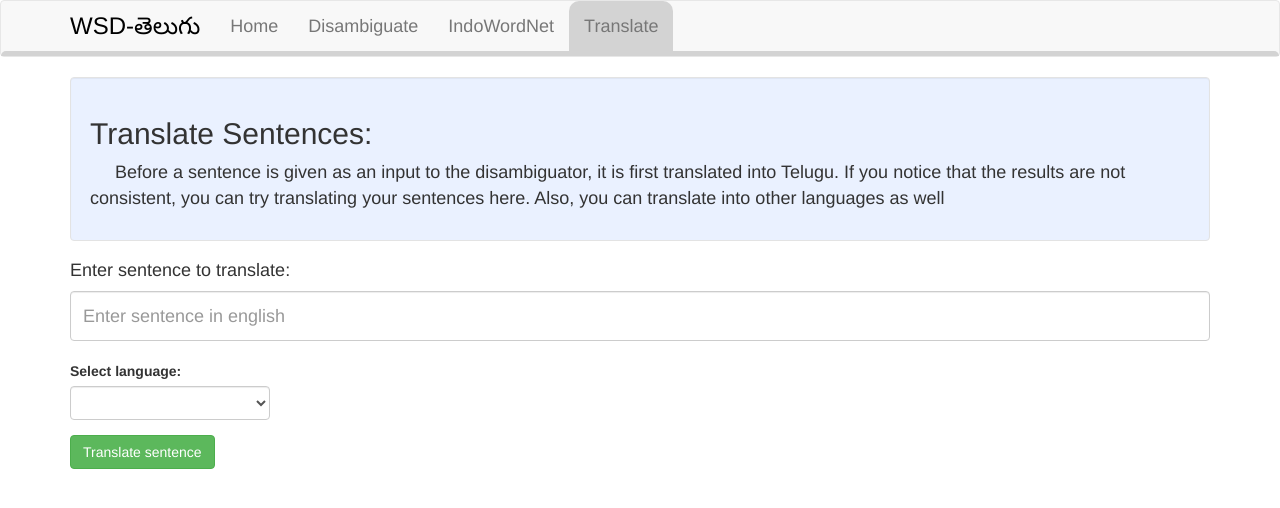
After one commit to Sudheendra2198/wsd-ui, a Flask app: page /translate in a window 1280 px wide. The commit adds this page. Shown: the top 508 px of the page. Run offline with Flask 2, Linux system fonts and the light colour scheme; lists and menus that the app fills with data are empty; some libraries are stand-ins or nearby versions.

Commit message:
Added Translate tab

```diff
--- a/app/disambiguator/stem.py
+++ b/app/disambiguator/stem.py
@@ -9,7 +9,7 @@ def stem(word):
         'వెళ్తున్నాను' : 'వెళ్ళు', 'వెళ్తున్నారు' : 'వెళ్ళు', 'వెళ్ళుతున్నాడు' : 'వెళ్ళు', 'వెళ్ళాలి' : 'వెళ్ళు',
         'లాంగ్వేజ్' : 'భాష',
         'పాఠశా' : 'విద్యాలయం',
-        'ప్రవర్తిస్తున్న' : 'నాట్యం',
+        'ప్రవర్తిస్తున్న' : 'నాట్యం', 'నటిస్తున్నాడు' : 'నాట్యం', 'నటన' : 'నాట్యం',
         'ప్రయత్నించడం' : 'ప్రయత్నం', 'ప్రయత్నించండి' : 'ప్రయత్నం', 'ప్రయత్నిస్తాను' : 'ప్రయత్నం'
 
     }
--- a/app/disambiguator/stop-words-tr.txt
+++ b/app/disambiguator/stop-words-tr.txt
@@ -138,3 +138,4 @@ appended:
 అతడు
 అని
 బా
+లేని
--- a/app/routes.py
+++ b/app/routes.py
@@ -6,7 +6,6 @@ from app.disambiguator.get_best_sense import (
     translate_sentence,
     remove_stop_words,
     get_sense
-
 )
 
 from app.disambiguator.utils import (
@@ -60,20 +59,7 @@ def wsd_process():
 @app.route('/iwn_index', methods=['GET', 'POST'])
 def iwn_index():
     page = 'wordnet'
-    languages = get_languages()
-    valid_languages = [ 'BENGALI',
-                        'GUJARATI',
-                        'HINDI',
-                        'KANNADA',
-                        'MALAYALAM',
-                        'MARATHI',
-                        'NEPALI',
-                        'PUNJABI',
-                        'TAMIL',
-                        'TELUGU',
-                        'URDU'
-                     ]
-    languages = filter(lambda language: language.name in valid_languages, languages)
+    languages = get_valid_languages()
     return render_template('iwn_index.html', title='iwn', languages = languages, page = page)
 
 @app.route('/iwn_process/<string:selected_synset>', methods=['GET', 'POST'])
@@ -117,3 +103,38 @@ def iwn_process(selected_synset):
                             translated_word = translated_word,
                             page = page
                         )
+
+@app.route('/translate', methods = ['GET','POST'])
+def translate_index():
+    languages = get_valid_languages()
+    return render_template('translate.html', title='translate', languages = languages)
+
+@app.route('/translate_process', methods = ['GET','POST'])
+def translate_process():
+    languages = get_valid_languages()
+
+    language = request.form['language']
+    sentence = request.form['sentence']
+
+    translated_sentence = translate(sentence, language)
+
+    return render_template('translate.html', title = 'translate', languages = languages, translated_sentence = translated_sentence, translated = True, selected_language = language)
+
+
+
+def get_valid_languages():
+    languages = get_languages()
+    valid_languages = [ 'BENGALI',
+                        'GUJARATI',
+                        'HINDI',
+                        'KANNADA',
+                        'MALAYALAM',
+                        'MARATHI',
+                        'NEPALI',
+                        'PUNJABI',
+                        'TAMIL',
+                        'TELUGU',
+                        'URDU'
+                     ]
+    languages = filter(lambda language: language.name in valid_languages, languages)
+    return languages
--- a/app/templates/base.html
+++ b/app/templates/base.html
@@ -46,6 +46,15 @@
                     <li style="font-size: large;"><a href="{{ url_for('iwn_index') }}">IndoWordNet</a></li>
                 </ul>
             {% endif %}
+            {% if title == 'translate' %}
+                <ul class="nav navbar-nav active">
+                    <li style="font-size: large;"><a href="{{ url_for('translate_index') }}">Translate</a></li>
+                </ul>
+            {% else %}
+                <ul class="nav navbar-nav">
+                    <li style="font-size: large;"><a href="{{ url_for('translate_index') }}">Translate</a></li>
+                </ul>
+            {% endif %}
 
 
         </div>
--- /dev/null
+++ b/app/templates/translate.html
@@ -0,0 +1,54 @@
+{% extends "base.html" %}
+
+{% block app_content %}
+    <div>
+        <form action="translate_process" method="POST">
+            <div class="well">
+                <h2>Translate Sentences:</h2>
+                <p class="text"> &nbsp;&nbsp;&nbsp;&nbsp;
+                    Before a sentence is given as an input to the disambiguator, it is first
+                    translated into Telugu. If you notice that the results are not consistent,
+                    you can try translating your sentences here. Also, you can translate into
+                    other languages as well
+                </p>
+            </div>
+            <div>
+                <h4>Enter sentence to translate:</h4>
+                <input class="form-control text-input" size="180" name="sentence" type="text" placeholder="Enter sentence in english"/>
+            </div>
+            <br/>
+            <div class="form-group" style="width: 200px;">
+                <label for="lang">Select language:</label>
+                <select class="form-control" id="lang" name="language">
+                    {% for language in languages %}
+                        {% if language.name == 'TELUGU' %}
+                            <option value="{{ language }}" selected>{{ language.name.lower().capitalize() }}</option>
+                        {% else %}
+                        <option value="{{ language }}">{{ language.name.lower().capitalize() }}</option>
+                        {% endif %}
+                    {% endfor %}
+                </select>
+            </div>
+            <button type="submit" class="btn btn-success" >Translate sentence</button>
+        </form>
+
+            {% if translated %}
+                <form action="/wsd_process" method="POST">
+                    <h3>Translated Sentence:</h3>
+                    <div class="well">
+                        <p class="text">
+                            {{ translated_sentence }}
+                        </p>
+                    </div>
+                    <input type="hidden" name="sentence" value="{{ translated_sentence }}" />
+                    {% if selected_language == 'Language.TELUGU' %}
+                        <button type="submit" class="btn btn-success" >Disambiguate this sentence</button>
+                    {% endif %}
+                </form>
+
+            {% endif %}
+
+
+    </div>
+
+{% endblock %}
```
Also changed, not shown: 1 other file.
